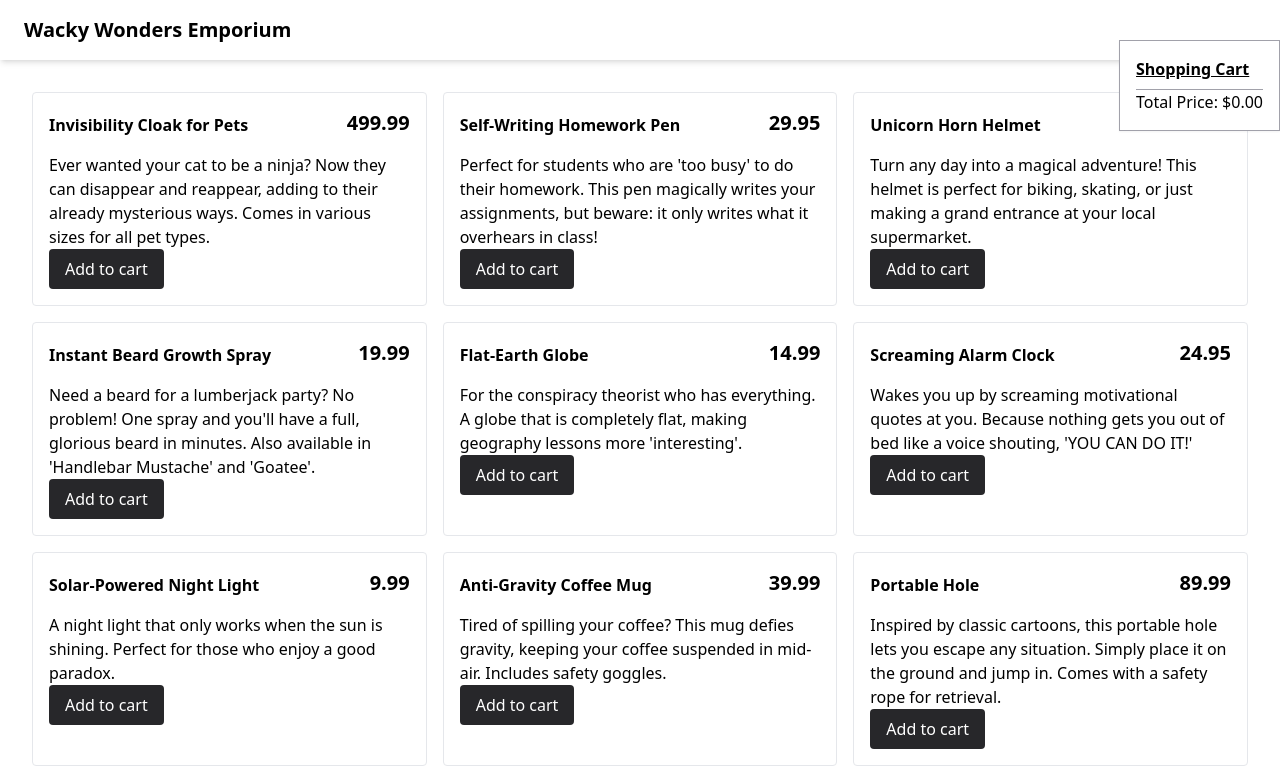
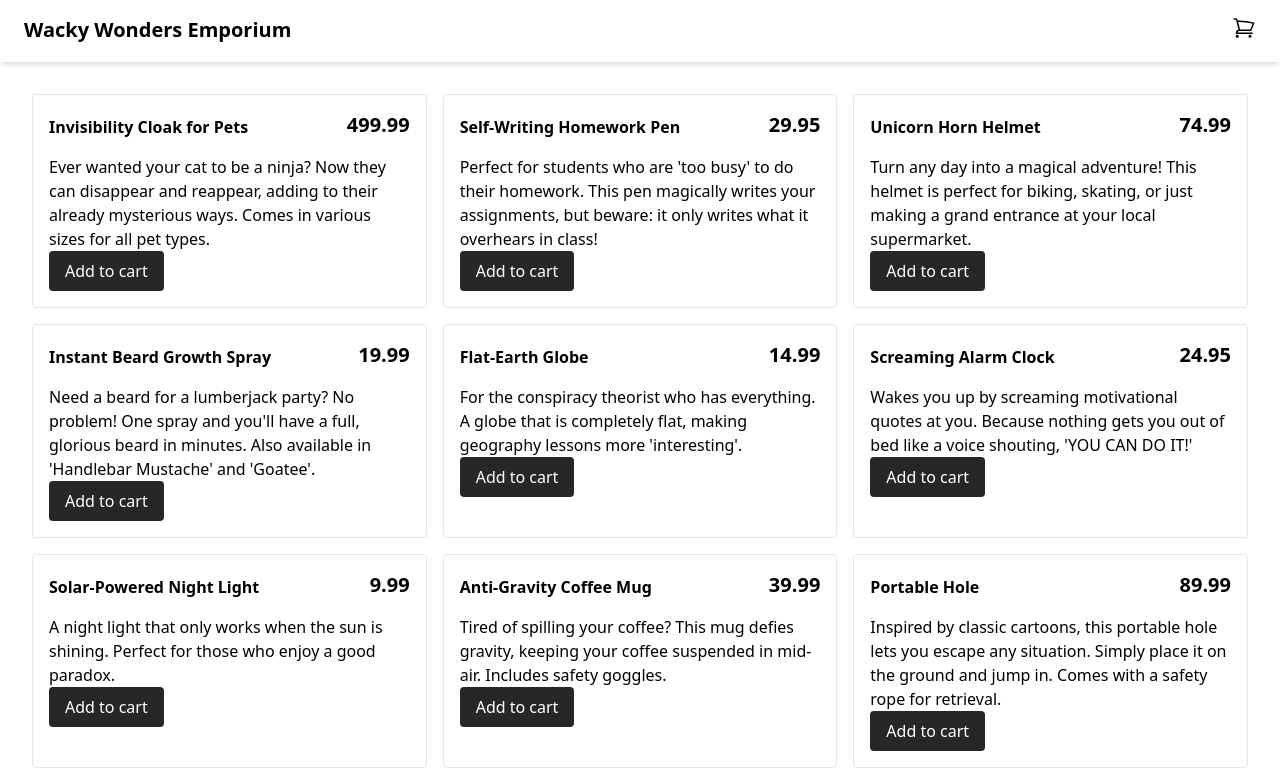
Before and after one commit to devhausleipzigacademy/react-exercise-shop, a React (Vite) app: page / in a window 1280 px wide. Shown: the top 781 px of the page. Built offline with nearby package versions, Linux system fonts and the light colour scheme.

Commit message:
toggle card

```diff
--- a/src/App.tsx
+++ b/src/App.tsx
@@ -2,11 +2,13 @@
 import { ProductList } from "./components/ProductList";
 import { CartItem, Product } from "./utils/types";
 import { ShoppingCart } from "./components/ShoppingCart";
+import { CartToggle } from "./components/CartToggle";
 
 function App() {
   // Manage cart state
   const [cart, setCart] = useState<CartItem[]>([]);
   // Manage cart visibility
+  const [isCartVisible, setIsCartVisible] = useState(false);
 
   function addToCart(product: Product) {
     const existingItem = cart.find((item) => item.id === product.id);
@@ -29,12 +31,18 @@
     }
   }
 
+  function toggleCart() {
+    setIsCartVisible((prevIsCartVisible) => !prevIsCartVisible);
+  }
+
   return (
     <>
       <header className="shadow-md py-4 px-6 flex justify-between">
         <h1 className="text-xl font-bold">Wacky Wonders Emporium</h1>
-        {/* Cart Toggle */}
-        <ShoppingCart cartItems={cart} />
+        <div className="relative">
+          <CartToggle toggleCart={toggleCart} />
+          {isCartVisible ? <ShoppingCart cartItems={cart} /> : null}
+        </div>
       </header>
       <div className="p-8">
         <ProductList addToCart={addToCart} />
--- /dev/null
+++ b/src/components/CartToggle.tsx
@@ -0,0 +1,24 @@
+type Props = {
+  toggleCart: () => void;
+};
+
+export function CartToggle({ toggleCart }: Props) {
+  return (
+    <button onClick={toggleCart}>
+      <svg
+        xmlns="http://www.w3.org/2000/svg"
+        fill="none"
+        viewBox="0 0 24 24"
+        stroke-width="1.5"
+        stroke="currentColor"
+        className="size-6"
+      >
+        <path
+          stroke-linecap="round"
+          stroke-linejoin="round"
+          d="M2.25 3h1.386c.51 0 .955.343 1.087.835l.383 1.437M7.5 14.25a3 3 0 0 0-3 3h15.75m-12.75-3h11.218c1.121-2.3 2.1-4.684 2.924-7.138a60.114 60.114 0 0 0-16.536-1.84M7.5 14.25 5.106 5.272M6 20.25a.75.75 0 1 1-1.5 0 .75.75 0 0 1 1.5 0Zm12.75 0a.75.75 0 1 1-1.5 0 .75.75 0 0 1 1.5 0Z"
+        />
+      </svg>
+    </button>
+  );
+}
```
